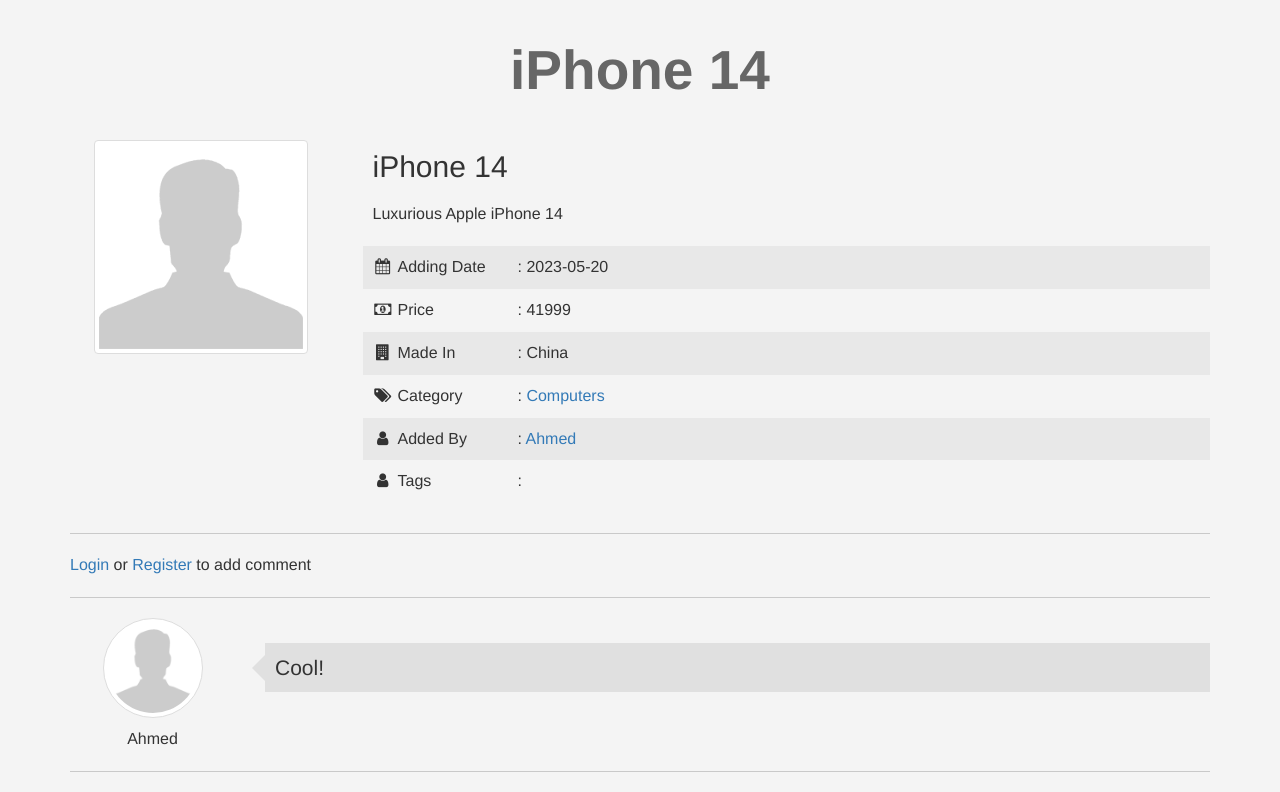
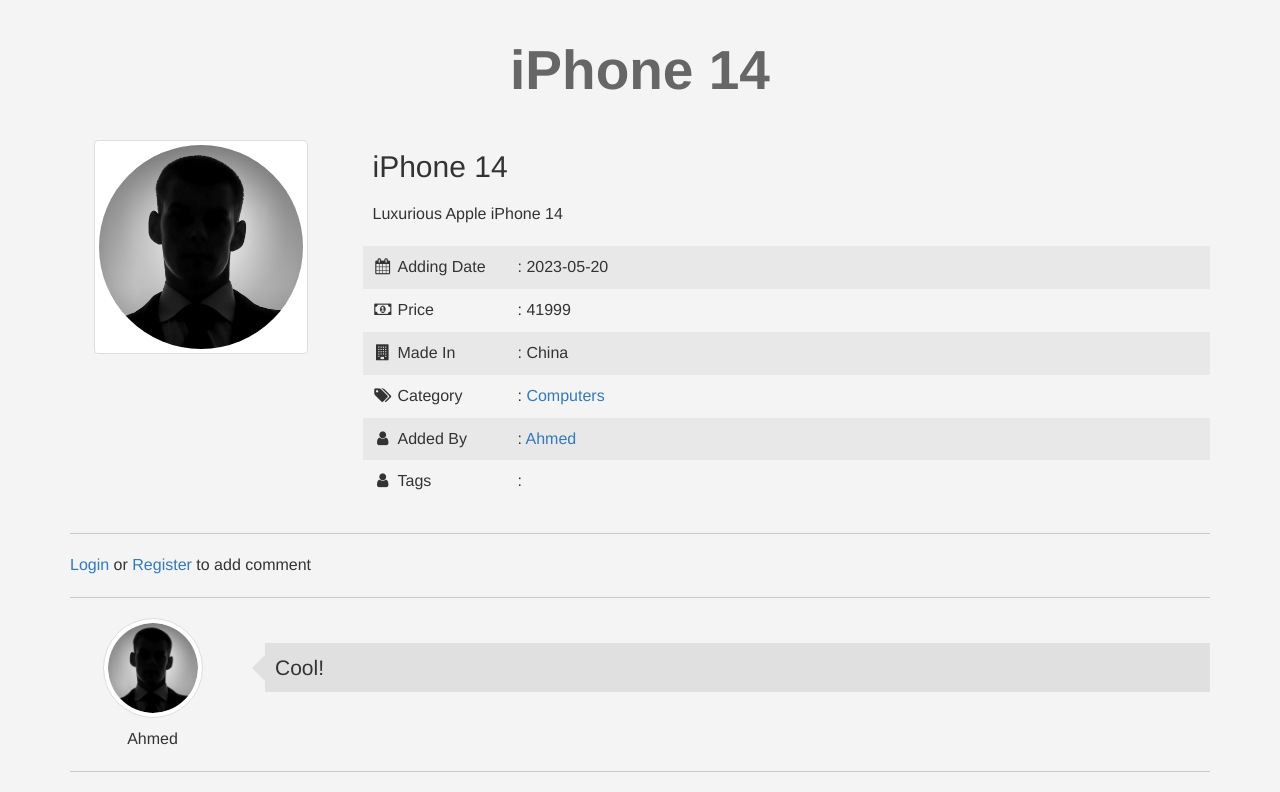
Before and after one commit to AhmedYahyaE/plain-php-ecommerce, a PHP site: page /eCommerce/items.php?itemid=23 in a window 1280 px wide. Shown: the part 95-887 px from the top of the page. Run offline with PHP 8.4, Linux system fonts and the light colour scheme; data comes from the database, SQL or seed files in the repository; both versions use the stored data as it was after the commit.

Commit message:
Minor retouches

```diff
--- a/categories.php
+++ b/categories.php
@@ -24,7 +24,7 @@
                     echo '<div class="col-sm-6 col-md-3">';
                         echo '<div class="thumbnail item-box">';
                             echo '<span class="price-tag">' . $item['Price'] . '</span>';
-                            echo '<img class="img-responsive" src="img.png" alt="random image">';
+                            echo '<img class="img-responsive" src="img.jpg" alt="random image">';
                             echo '<div class="caption">';
                                 echo '<h3><a href="items.php?itemid=' . $item['Item_ID'] . '">' . $item['Name'] . '</a></h3>';
                                 echo '<p>' . $item['Description'] . '</p>';
--- a/includes/templates/header.php
+++ b/includes/templates/header.php
@@ -17,10 +17,10 @@
                 if (isset($_SESSION['user'])) { // If the current user is authenticated/logged-in    // Protected Routes (Protecting Routes)    // this page is already in index.php by include-ing init.php
 ?>
 
-                    <img class="my-image img-thumbnail img-circle" src="img.png" alt="random image">
+                    <img class="my-image img-thumbnail img-circle" src="img.jpg" alt="random image">
                     <div class="btn-group my-info text-right">
                         <span class="btn btn-default dropdown-toggle" data-toggle="dropdown">
-                            <?php echo $sessionUser ?> <!-- $sessionUser variable was declared in eCommerce\init.php -->
+                            <?php echo ucfirst($sessionUser) ?> <!-- $sessionUser variable was declared in eCommerce\init.php -->
                             <span class="caret"></span>
                         </span>
                         <ul class="dropdown-menu">
--- a/index.php
+++ b/index.php
@@ -20,7 +20,7 @@
                     echo '<div class="col-sm-6 col-md-3">';
                         echo '<div class="thumbnail item-box">';
                             echo '<span class="price-tag">$' . $item['Price'] . '</span>';
-                            echo '<img class="img-responsive" src="img.png" alt="random image">';
+                            echo '<img class="img-responsive" src="img.jpg" alt="random image">';
                             echo '<div class="caption">';
                                 echo '<h3><a href="items.php?itemid=' . $item['Item_ID'] . '">' . $item['Name'] . '</a></h3>';
                                 echo '<p>' . $item['Description'] . '</p>';
--- a/items.php
+++ b/items.php
@@ -32,7 +32,7 @@
     <h1 class="text-center"><?php echo $item['Name'] ?></h1>
     <div class="container">
         <div class="row">
-            <div class="col-md-3"><img class="img-responsive img-thumbnail center-block" src="img.png" alt="random image"></div>
+            <div class="col-md-3"><img class="img-responsive img-thumbnail center-block" src="img.jpg" alt="random image"></div>
             <div class="col-md-9 item-info">
                 <h2><?php echo $item['Name'] ?></h2>
                 <p><?php echo $item['Description'] ?></p>
@@ -131,7 +131,7 @@
                 <div class="comment-box">
                     <div class="row">
                         <div class="col-sm-2 text-center">
-                            <img class="img-responsive img-thumbnail img-circle center-block" src="img.png" alt="random image">
+                            <img class="img-responsive img-thumbnail img-circle center-block" src="img.jpg" alt="random image">
                             <?php echo $comment['My_user_name'] ?>
                         </div>
                         <div class="col-sm-10">
--- a/newad.php
+++ b/newad.php
@@ -177,7 +177,7 @@
                                     <span class="price-tag">
                                         $<span class="live-price">0</span>
                                     </span><!--will be used by jQuery-->
-                                    <img class="img-responsive" src="img.png" alt="random image">
+                                    <img class="img-responsive" src="img.jpg" alt="random image">
                                     <div class="caption">
                                         <h3 class="live-title">Title</h3><!--will be used by jQuery-->
                                         <p class="live-desc">Description</p><!--will be used by jQuery-->
--- a/profile.php
+++ b/profile.php
@@ -54,7 +54,7 @@
                                                     echo '<span class="approve-status">Waiting approval</span>';
                                                 }
                                                 echo '<span class="price-tag">$' . $item['Price'] . '</span>';
-                                                echo '<img class="img-responsive" src="img.png" alt="random image">';
+                                                echo '<img class="img-responsive" src="img.jpg" alt="random image">';
                                                 echo '<div class="caption">';
                                                     echo '<h3><a href="items.php?itemid=' . $item['Item_ID'] . '">' . $item['Name'] . '</a></h3>';
                                                     echo '<p>' . $item['Description'] . '</p>';
--- a/tags.php
+++ b/tags.php
@@ -22,7 +22,7 @@
                     echo '<div class="col-sm-6 col-md-3">';
                         echo '<div class="thumbnail item-box">';
                             echo '<span class="price-tag">' . $item['Price'] . '</span>';
-                            echo '<img class="img-responsive" src="img.png" alt="random image">';
+                            echo '<img class="img-responsive" src="img.jpg" alt="random image">';
                             echo '<div class="caption">';
                                 echo '<h3><a href="items.php?itemid=' . $item['Item_ID'] . '">' . $item['Name'] . '</a></h3>';
                                 echo '<p>' . $item['Description'] . '</p>';
```
Also changed, not shown: Database - shop/shop database - PhpMyAdmin Export.sql (+6 -6 lines), img.jpg (added), img.png (deleted).
